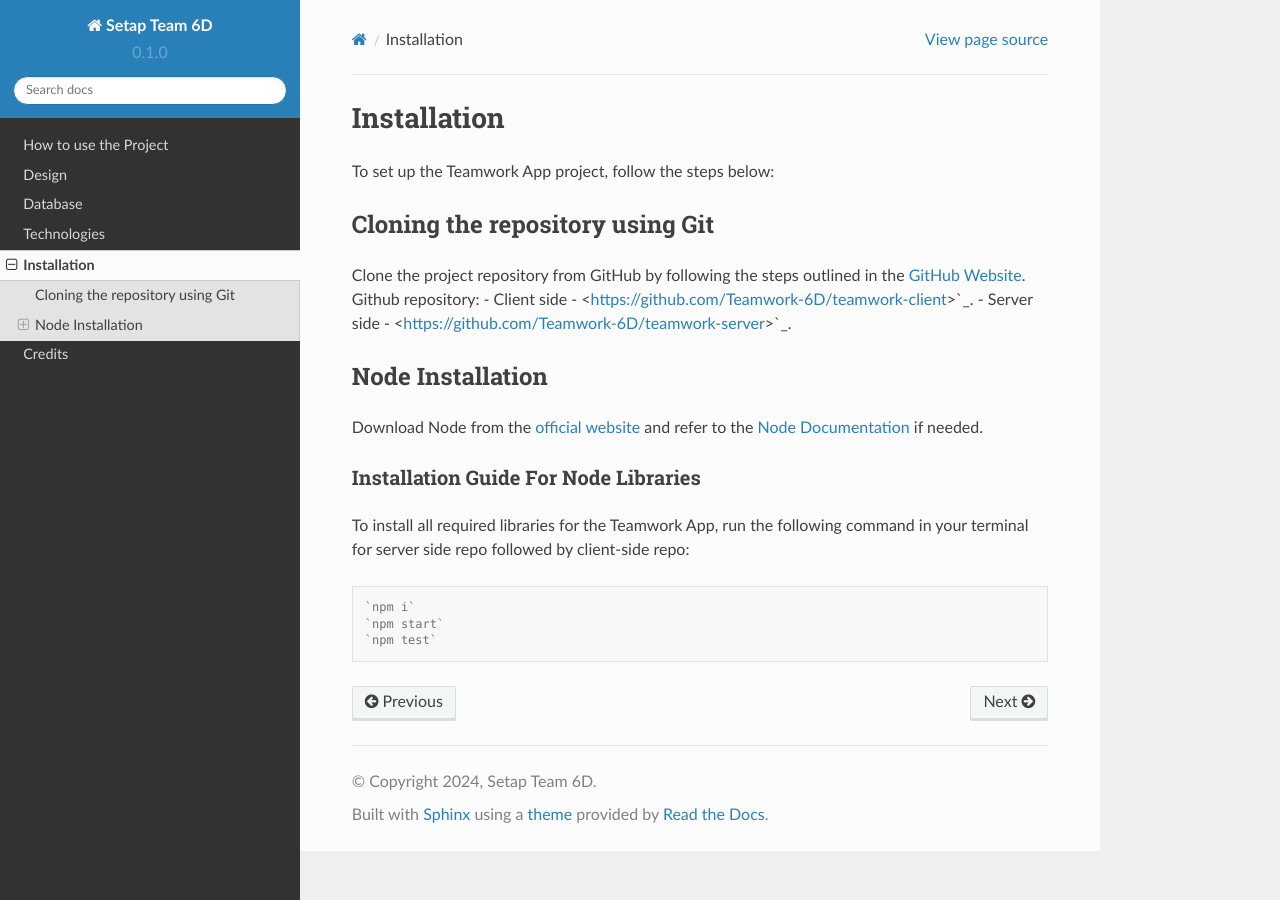
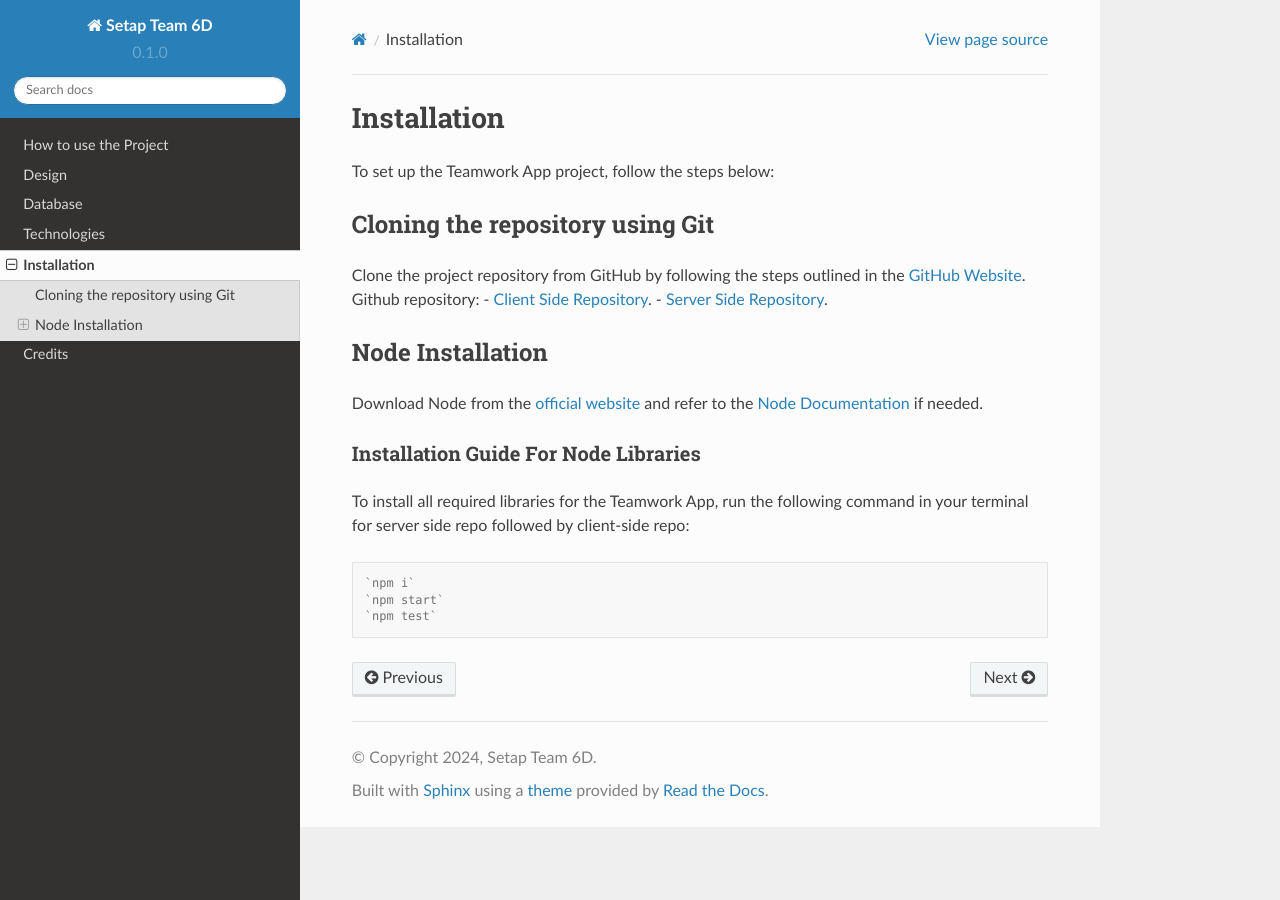
Before and after one commit to Teamwork-6D/teamwork-client, a Sphinx documentation site: the page built from docs/source/installation.rst, in a window 1280 px wide. Built offline with Sphinx 7.4.7 and the Read the Docs theme 2.0.0, drawn with Linux system fonts in a browser that asks for light colours.

Commit message:
Update installation.rst

```diff
--- a/docs/source/installation.rst
+++ b/docs/source/installation.rst
@@ -8,8 +8,8 @@ Cloning the repository using Git
 
 Clone the project repository from GitHub by following the steps outlined in the `GitHub Website <https://docs.github.com/en/repositories/creating-and-managing-repositories/cloning-a-repository>`_.
 Github repository:
-- Client side - <https://github.com/Teamwork-6D/teamwork-client>`_.
-- Server side - <https://github.com/Teamwork-6D/teamwork-server>`_.
+- `Client Side Repository <https://github.com/Teamwork-6D/teamwork-client>`_.
+- `Server Side Repository <https://github.com/Teamwork-6D/teamwork-server>`_.
 
 Node Installation
 ------------------------------
```
